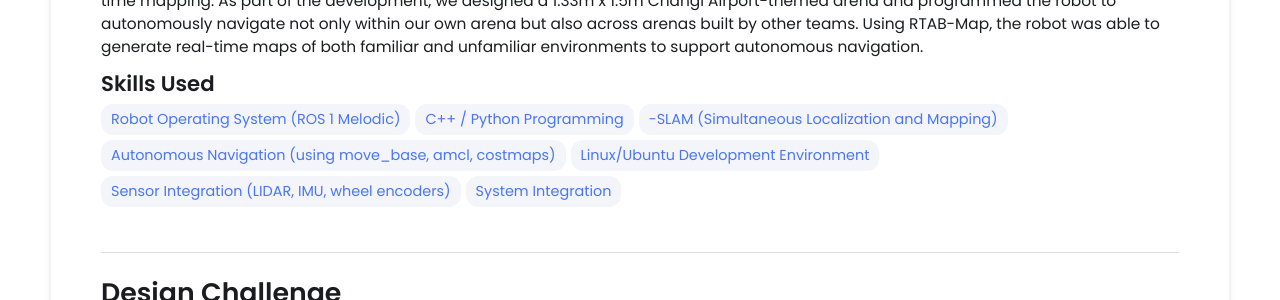
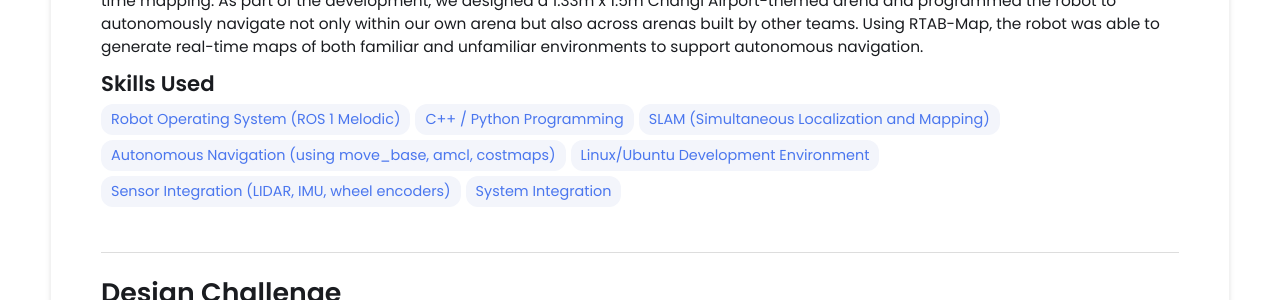
Before and after one commit to AloysiusHo/AloysiusHo.github.io, a Jekyll site: the page built from _projects/demo-project/index.md, in a window 1280 px wide and 900 px high, scrolled down 471 px. Shown: the part 151-451 px from the top of the window. Built offline with Jekyll 4.4.1, drawn with Linux system fonts in a browser that asks for light colours.

```diff
--- a/_projects/demo-project/index.md
+++ b/_projects/demo-project/index.md
@@ -7,7 +7,7 @@ description:
 skills:
   - Robot Operating System (ROS 1 Melodic)
   - C++ / Python Programming
-  - -SLAM (Simultaneous Localization and Mapping)
+  - SLAM (Simultaneous Localization and Mapping)
   - Autonomous Navigation (using move_base, amcl, costmaps)
   - Linux/Ubuntu Development Environment
   - Sensor Integration (LIDAR, IMU, wheel encoders)
```
